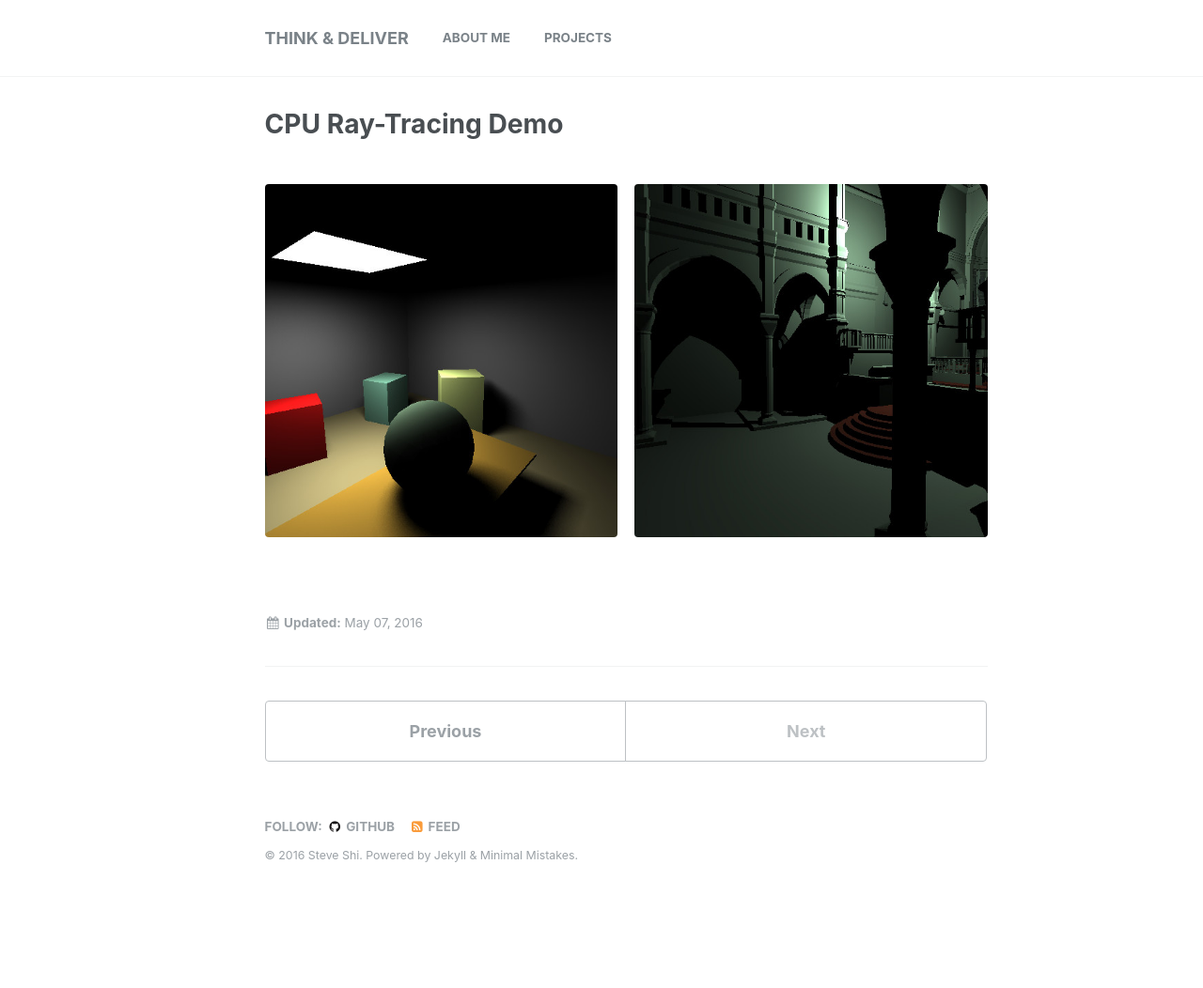
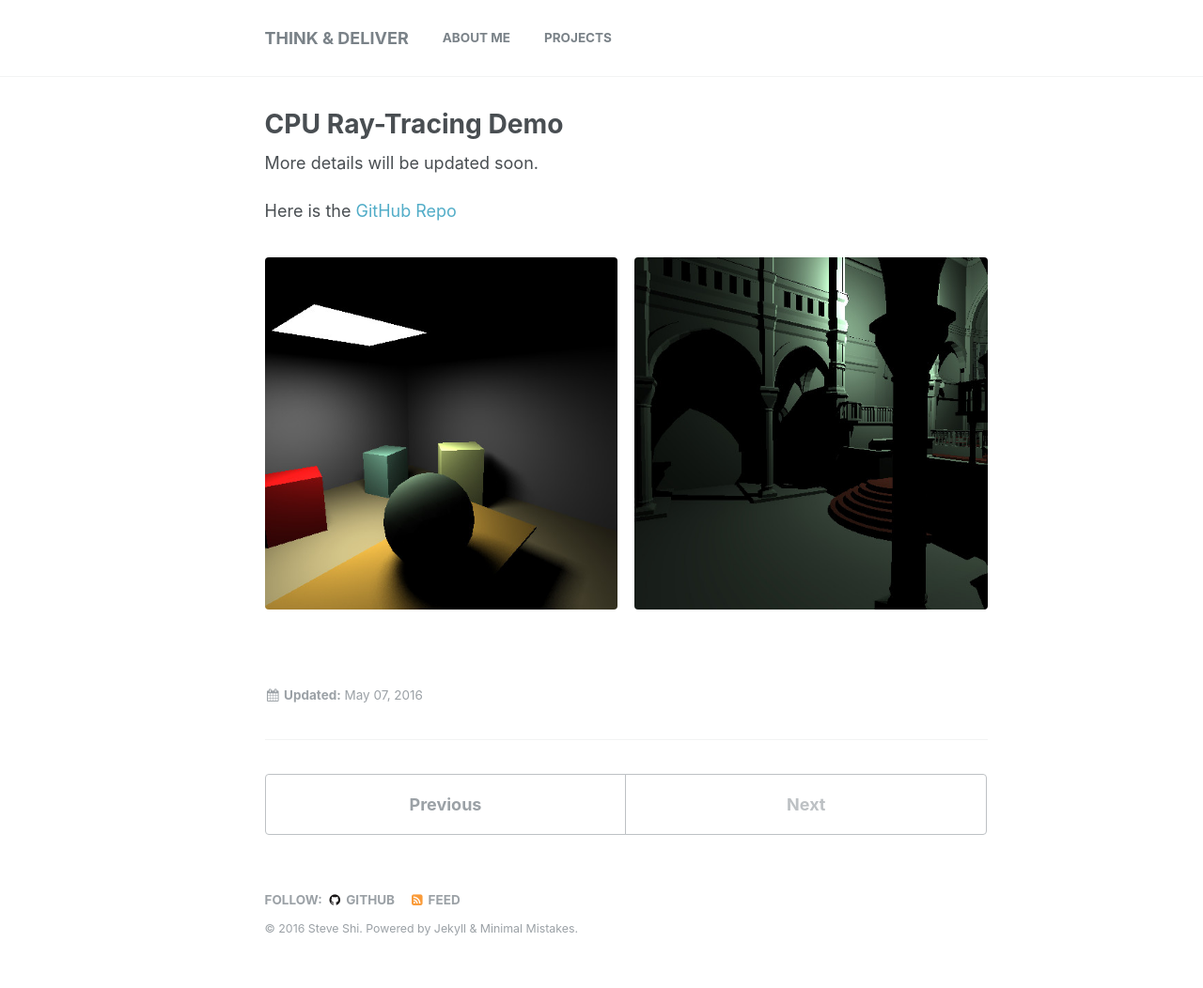
Before and after one commit to stevegocoding/stevegocoding.github.io, a Jekyll site: the page built from _portfolio/yart/proj-yart.html, in a window 1280 px wide. Shown: the whole page at 94% size. Built offline with Jekyll 4.4.1, drawn with Linux system fonts in a browser that asks for light colours; before the commit the page ends 975 px from its top, so only the background shows below that.

Commit message:
minor changes

```diff
--- a/_portfolio/yart/proj-yart.html
+++ b/_portfolio/yart/proj-yart.html
@@ -11,11 +11,19 @@ gallery:
   - url: yart_room2.jpg
     image_path: yart_room2.jpg
     alt: "Room 2"
-  - url: yart_building.jpq
+  - url: yart_building.jpg
     image_path: yart_building.jpg
     alt: "Building"
 ---
 
 <p>
+More details will be updated soon.
+</p>
+
+<p>
+Here is the <a href="https://github.com/stevegocoding/yart">GitHub Repo</a>
+</p>
+
+<p>
 {% include gallery %}
 </p>
--- a/org/_portfolio/hbao/proj-hbao.org
+++ b/org/_portfolio/hbao/proj-hbao.org
@@ -22,4 +22,8 @@ gallery:
 ---
 #+END_HTML
 
+More details will be updated soon.
+
+Here is the [[https://github.com/stevegocoding/dx11_sdk][GitHub Repo]].
+
 {% include gallery %}
--- a/org/_portfolio/yart/proj-yart.org
+++ b/org/_portfolio/yart/proj-yart.org
@@ -13,10 +13,14 @@ gallery:
   - url: yart_room2.jpg
     image_path: yart_room2.jpg
     alt: "Room 2"
-  - url: yart_building.jpq
+  - url: yart_building.jpg
     image_path: yart_building.jpg
     alt: "Building"
 ---
 #+END_HTML
 
+More details will be updated soon.
+
+Here is the [[https://github.com/stevegocoding/yart][GitHub Repo]]
+
 {% include gallery %}
```
Also changed, not shown: _portfolio/hbao/proj-hbao.html (+8 -0 lines).
